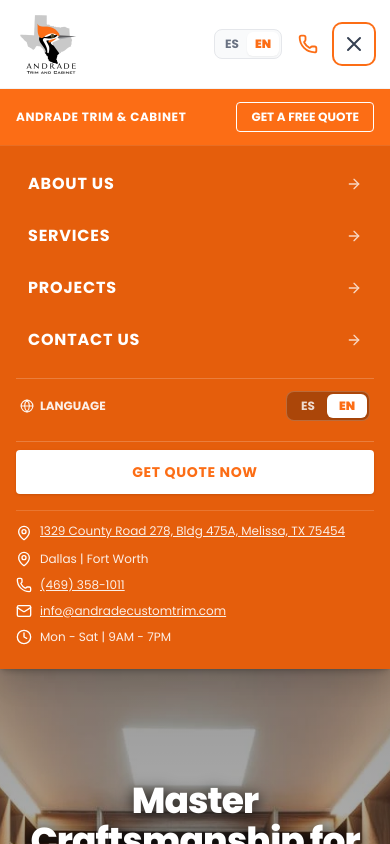
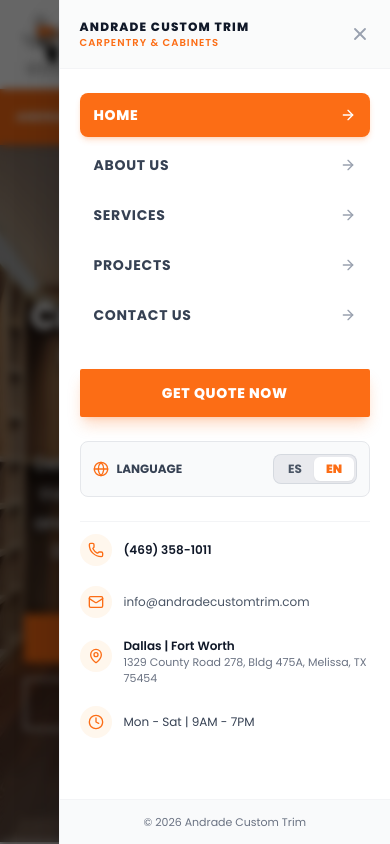
Before and after one commit to cgdiazv/andrade-custom-trim, a Next.js app: page / in a window 390 px wide. Both pictures are taken after a click on the button "Open menu". Shown: the top 844 px of the page. Built offline with nearby package versions, Linux system fonts and the light colour scheme.

Commit message:
Make mobile menu side drawer

```diff
--- a/components/Menu.tsx
+++ b/components/Menu.tsx
@@ -1,9 +1,9 @@
 "use client";
 
-import React from "react";
+import React, { useEffect } from "react";
 import Link from "next/link";
 import { usePathname } from "next/navigation";
-import { ArrowRight, Phone, Mail, MapPin, Clock, Globe } from "lucide-react";
+import { ArrowRight, Phone, Mail, MapPin, Clock, Globe, X } from "lucide-react";
 import { useLanguage } from "@/context/LanguageContext";
 
 interface MenuItem {
@@ -25,14 +25,44 @@
   const pathname = usePathname();
   const { language, setLanguage, t } = useLanguage();
 
-  const navLinks: MenuItem[] = [
+  // Desktop navigation links
+  const desktopNavLinks: MenuItem[] = [
     { name: t.nav.about, href: "/about" },
     { name: t.nav.services, href: "/services" },
     { name: t.nav.projects, href: "/projects" },
     { name: t.nav.contact, href: "/contact" },
   ];
 
+  // Mobile drawer navigation links (including Home)
+  const mobileNavLinks: MenuItem[] = [
+    { name: t.nav.home, href: "/" },
+    { name: t.nav.about, href: "/about" },
+    { name: t.nav.services, href: "/services" },
+    { name: t.nav.projects, href: "/projects" },
+    { name: t.nav.contact, href: "/contact" },
+  ];
+
+  // Lock body scroll and handle Escape key when mobile drawer is open
+  useEffect(() => {
+    if (!isMobileOpen) return;
+
+    const handleKeyDown = (e: KeyboardEvent) => {
+      if (e.key === "Escape" && onCloseMobile) {
+        onCloseMobile();
+      }
+    };
+
+    document.body.style.overflow = "hidden";
+    window.addEventListener("keydown", handleKeyDown);
+
+    return () => {
+      document.body.style.overflow = "";
+      window.removeEventListener("keydown", handleKeyDown);
+    };
+  }, [isMobileOpen, onCloseMobile]);
+
   return (
+    <>
       <nav
         className="w-full bg-[#FC6D15] shadow-md relative z-30"
         aria-label="Main Navigation"
@@ -41,7 +71,7 @@
           <div className="flex items-center justify-between h-14 md:h-16">
             {/* Desktop Navigation Links */}
             <div className="hidden lg:flex items-center space-x-10">
-            {navLinks.map((item) => {
+              {desktopNavLinks.map((item) => {
                 const isActive = pathname === item.href;
                 return (
                   <Link
@@ -65,7 +95,7 @@
                 <button
                   type="button"
                   onClick={onQuoteClick}
-                className="inline-flex items-center justify-center px-6 py-2 border-2 border-white text-white font-bold text-sm tracking-wider uppercase rounded-xs hover:bg-white hover:text-[#FC6D15] transition-all duration-200 shadow-sm active:scale-95"
+                  className="inline-flex items-center justify-center px-6 py-2 border-2 border-white text-white font-bold text-sm tracking-wider uppercase rounded-xs hover:bg-white hover:text-[#FC6D15] transition-all duration-200 shadow-sm active:scale-95 cursor-pointer"
                 >
                   {t.nav.getQuote}
                 </button>
@@ -93,44 +123,102 @@
             </div>
           </div>
         </div>
+      </nav>
 
-      {/* Mobile Drawer / Collapsible Menu */}
-      {isMobileOpen && (
-        <div className="lg:hidden bg-[#e55e0c] border-t border-white/10 px-4 pt-4 pb-6 space-y-4 shadow-xl animate-in slide-in-from-top-2 duration-200">
-          <div className="flex flex-col space-y-2">
-            {navLinks.map((item) => {
+      {/* Mobile Side Drawer Menu */}
+      <div
+        className={`fixed inset-0 z-[60] lg:hidden transition-all duration-300 ${
+          isMobileOpen ? "visible" : "invisible pointer-events-none"
+        }`}
+        aria-modal="true"
+        role="dialog"
+      >
+        {/* Backdrop Overlay */}
+        <div
+          onClick={onCloseMobile}
+          className={`fixed inset-0 bg-black/60 backdrop-blur-xs transition-opacity duration-300 ease-in-out cursor-pointer ${
+            isMobileOpen ? "opacity-100" : "opacity-0"
+          }`}
+          aria-hidden="true"
+        />
+
+        {/* Side Drawer Panel (Slides in from the right) */}
+        <aside
+          className={`fixed inset-y-0 right-0 w-[85vw] max-w-sm h-full bg-white text-gray-900 shadow-2xl border-l border-gray-100 flex flex-col z-10 transition-transform duration-300 ease-in-out transform ${
+            isMobileOpen ? "translate-x-0" : "translate-x-full"
+          }`}
+        >
+          {/* Drawer Header with Close Button */}
+          <div className="flex items-center justify-between px-5 py-4 border-b border-gray-100 bg-gray-50/80">
+            <div className="flex flex-col">
+              <span className="text-xs font-extrabold tracking-widest text-gray-900 uppercase">
+                ANDRADE CUSTOM TRIM
+              </span>
+              <span className="text-[10px] font-semibold text-[#FC6D15] tracking-widest uppercase">
+                Carpentry & Cabinets
+              </span>
+            </div>
+            <button
+              type="button"
+              onClick={onCloseMobile}
+              className="p-2 -mr-2 text-gray-400 hover:text-gray-700 hover:bg-gray-100 rounded-lg transition-colors cursor-pointer"
+              aria-label="Close menu"
+            >
+              <X className="w-5 h-5 stroke-[2.2]" />
+            </button>
+          </div>
+
+          {/* Scrollable Content */}
+          <div className="flex-1 overflow-y-auto px-5 py-6 space-y-6">
+            {/* Navigation Links */}
+            <nav className="flex flex-col space-y-1.5" aria-label="Mobile Navigation">
+              {mobileNavLinks.map((item) => {
                 const isActive = pathname === item.href;
                 return (
                   <Link
                     key={item.href}
                     href={item.href}
                     onClick={onCloseMobile}
-                  className={`flex items-center justify-between px-3 py-2.5 rounded-md text-base font-bold tracking-wider uppercase transition-colors ${
+                    className={`flex items-center justify-between px-3.5 py-3 rounded-lg text-sm font-bold tracking-wider uppercase transition-all duration-150 ${
                       isActive
-                      ? "bg-white text-[#FC6D15]"
-                      : "text-white hover:bg-white/10"
+                        ? "bg-[#FC6D15] text-white shadow-md shadow-[#FC6D15]/20 font-extrabold"
+                        : "text-gray-700 hover:bg-orange-50/80 hover:text-[#FC6D15]"
                     }`}
                   >
                     <span>{item.name}</span>
-                  <ArrowRight className="w-4 h-4 opacity-75" />
+                    <ArrowRight
+                      className={`w-4 h-4 ${isActive ? "text-white" : "text-gray-400"}`}
+                    />
                   </Link>
                 );
               })}
+            </nav>
+
+            {/* Prominent CTA */}
+            <div className="pt-2">
+              <Link
+                href="/contact"
+                onClick={onCloseMobile}
+                className="w-full flex items-center justify-center py-3.5 px-4 bg-[#FC6D15] hover:bg-[#e55e0c] text-white font-extrabold text-sm tracking-wider uppercase rounded-xs shadow-lg shadow-[#FC6D15]/25 transition-all text-center"
+              >
+                {t.nav.getQuoteNow}
+              </Link>
             </div>
 
-          {/* Mobile Language Selector (suauto-honduras style) */}
-          <div className="flex items-center justify-between border-t border-white/20 py-3 my-2 px-1">
-            <span className="text-xs font-bold text-white/90 uppercase flex items-center gap-1.5">
-              <Globe className="w-3.5 h-3.5" /> {language === "es" ? "Idioma" : "Language"}
+            {/* Language Selector */}
+            <div className="flex items-center justify-between p-3 bg-gray-50 rounded-lg border border-gray-200">
+              <span className="text-xs font-bold text-gray-700 uppercase flex items-center gap-2">
+                <Globe className="w-4 h-4 text-[#FC6D15]" />
+                {language === "es" ? "Idioma" : "Language"}
               </span>
-            <div className="flex bg-black/25 border border-white/20 rounded-lg p-0.5 text-xs font-bold">
+              <div className="flex bg-gray-200/80 border border-gray-300/80 rounded-lg p-0.5 text-xs font-bold">
                 <button
                   type="button"
                   onClick={() => setLanguage("es")}
                   className={`px-3 py-1 rounded-md transition cursor-pointer ${
                     language === "es"
                       ? "bg-white text-[#FC6D15] font-black shadow-xs"
-                    : "text-white/80 hover:text-white"
+                      : "text-gray-600 hover:text-gray-900"
                   }`}
                 >
                   ES
@@ -141,7 +229,7 @@
                   className={`px-3 py-1 rounded-md transition cursor-pointer ${
                     language === "en"
                       ? "bg-white text-[#FC6D15] font-black shadow-xs"
-                    : "text-white/80 hover:text-white"
+                      : "text-gray-600 hover:text-gray-900"
                   }`}
                 >
                   EN
@@ -149,55 +237,57 @@
               </div>
             </div>
 
-          <div className="pt-2 border-t border-white/20">
-            <Link
-              href="/contact"
-              onClick={onCloseMobile}
-              className="w-full flex items-center justify-center py-3 bg-white text-[#FC6D15] font-bold text-sm tracking-wider uppercase rounded shadow hover:bg-gray-100 transition-colors"
+            {/* Direct Contact Details */}
+            <div className="pt-2 space-y-3 border-t border-gray-100 text-xs text-gray-600">
+              <a
+                href="tel:4693581011"
+                className="flex items-center space-x-3 text-gray-800 hover:text-[#FC6D15] transition-colors py-1 group"
               >
-              {t.nav.getQuoteNow}
-            </Link>
+                <div className="w-8 h-8 rounded-full bg-orange-50 group-hover:bg-[#FC6D15] group-hover:text-white flex items-center justify-center text-[#FC6D15] shrink-0 transition-colors">
+                  <Phone className="w-4 h-4" />
+                </div>
+                <span className="font-semibold text-gray-900">(469) 358-1011</span>
+              </a>
+
+              <a
+                href="mailto:info@andradecustomtrim.com"
+                className="flex items-center space-x-3 text-gray-600 hover:text-[#FC6D15] transition-colors py-1 group"
+              >
+                <div className="w-8 h-8 rounded-full bg-orange-50 group-hover:bg-[#FC6D15] group-hover:text-white flex items-center justify-center text-[#FC6D15] shrink-0 transition-colors">
+                  <Mail className="w-4 h-4" />
+                </div>
+                <span className="truncate">info@andradecustomtrim.com</span>
+              </a>
+
+              <div className="flex items-start space-x-3 py-1">
+                <div className="w-8 h-8 rounded-full bg-orange-50 flex items-center justify-center text-[#FC6D15] shrink-0 mt-0.5">
+                  <MapPin className="w-4 h-4" />
+                </div>
+                <div>
+                  <span className="block font-semibold text-gray-900">
+                    {t.nav.serviceAreasVal}
+                  </span>
+                  <span className="text-[11px] text-gray-500">
+                    {t.nav.addressShort}
+                  </span>
+                </div>
               </div>
 
-          {/* Mobile contact & hours breakdown */}
-          <div className="pt-3 border-t border-white/15 space-y-2.5 text-xs text-white/90">
-            <div className="flex items-start space-x-2">
-              <MapPin className="w-4 h-4 text-white flex-shrink-0 mt-0.5" />
-              <a
-                href="https://maps.google.com/?q=1329+County+Road+278+Building+475A+Melissa+TX+75454"
-                target="_blank"
-                rel="noopener noreferrer"
-                className="underline hover:text-white"
-              >
-                {t.nav.addressShort}
-              </a>
+              <div className="flex items-center space-x-3 py-1">
+                <div className="w-8 h-8 rounded-full bg-orange-50 flex items-center justify-center text-[#FC6D15] shrink-0">
+                  <Clock className="w-4 h-4" />
                 </div>
-            <div className="flex items-center space-x-2">
-              <MapPin className="w-4 h-4 text-white flex-shrink-0" />
-              <span>{t.nav.serviceAreasVal}</span>
-            </div>
-            <div className="flex items-center space-x-2">
-              <Phone className="w-4 h-4 text-white" />
-              <a href="tel:4693581011" className="underline hover:text-white">
-                {t.nav.phone}
-              </a>
-            </div>
-            <div className="flex items-center space-x-2">
-              <Mail className="w-4 h-4 text-white" />
-              <a
-                href="mailto:info@andradecustomtrim.com"
-                className="underline hover:text-white"
-              >
-                {t.nav.email}
-              </a>
-            </div>
-            <div className="flex items-center space-x-2">
-              <Clock className="w-4 h-4 text-white" />
-              <span>{t.nav.workingHoursVal}</span>
+                <span className="text-gray-700">{t.nav.workingHoursVal}</span>
               </div>
             </div>
           </div>
-      )}
-    </nav>
+
+          {/* Drawer Footer */}
+          <div className="px-5 py-3.5 border-t border-gray-100 bg-gray-50 text-center text-[11px] text-gray-500">
+            © 2026 Andrade Custom Trim
+          </div>
+        </aside>
+      </div>
+    </>
   );
 }
```
Lines whose indentation alone changed are shown as unchanged.
